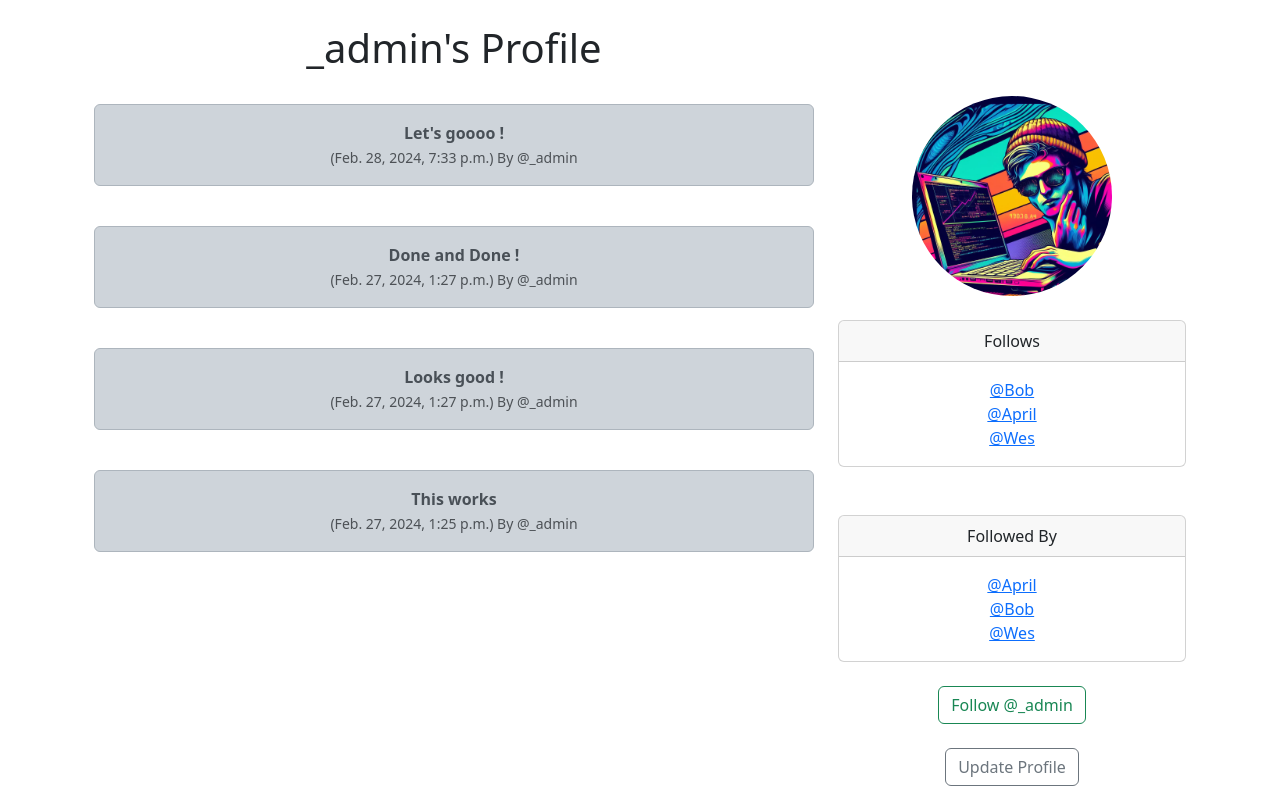
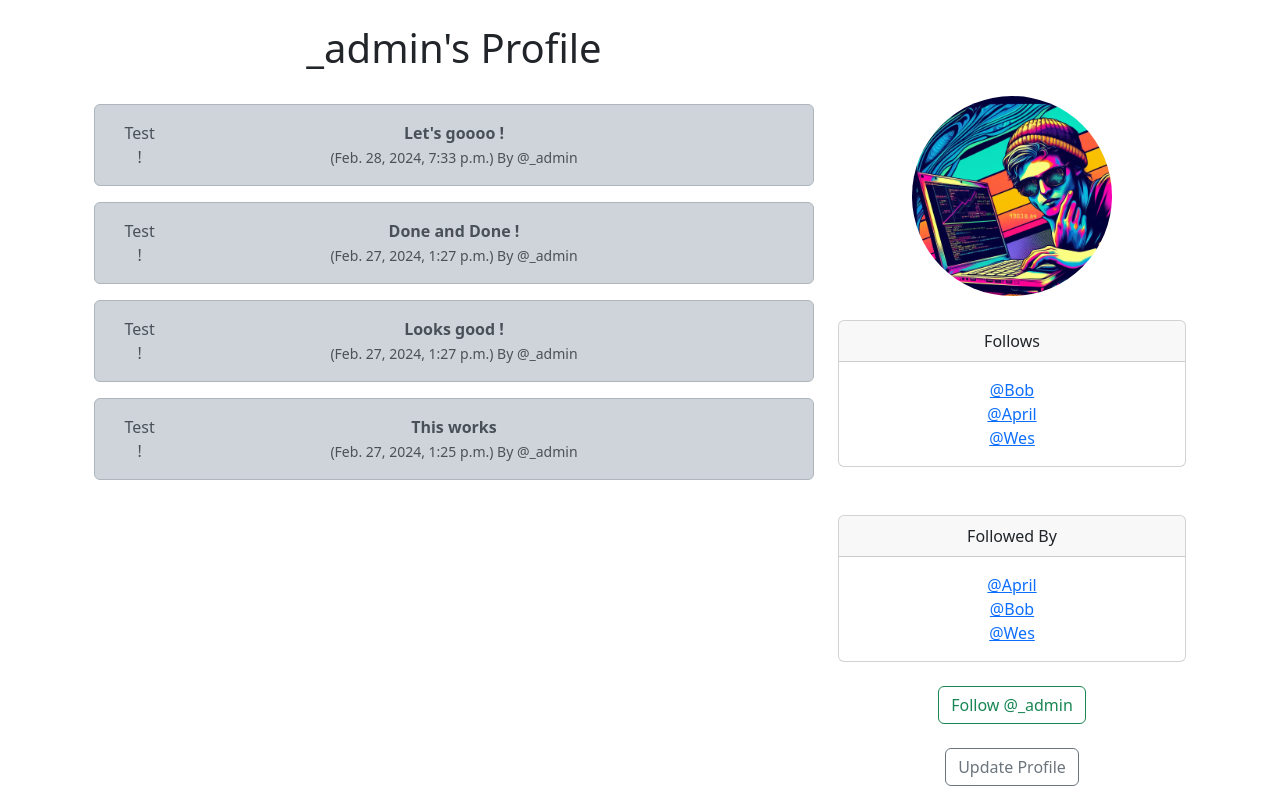
Before and after one commit to Eamateli/Circle, a Django app: page /profile/1 in a window 1280 px wide. Shown: the part 56-866 px from the top of the page. Run offline with Django 5.2, Linux system fonts and the light colour scheme; a user stored in the database is signed in; data comes from the database, SQL or seed files in the repository; both versions use the stored data as it was after the commit.

Commit message:
Adding divs for image in noises

```diff
--- a/social/circle/templates/profile.html
+++ b/social/circle/templates/profile.html
@@ -12,13 +12,25 @@
             <br/>
           {% if noises %}
             {% for noise in noises %}
+
               <div class="alert alert-dark" role="alert">
+              <div class="container">
+                <div class="row">
+                  <div class="col-1">Test !
+
+                  </div>
+
+                  <div class="col-10">
+
                 <strong>{{ noise.body }}</strong><br/>
                 <small class="text-muted">
                   ({{ noise.created_at}}) By @{{ noise.user.username}}
                 </small>
               </div>
               <br/>
+              </div>
+            </div>
+          </div>
            {% endfor %}
           {% endif %}
               </div>
```
Also changed, not shown: social/db.sqlite3.
